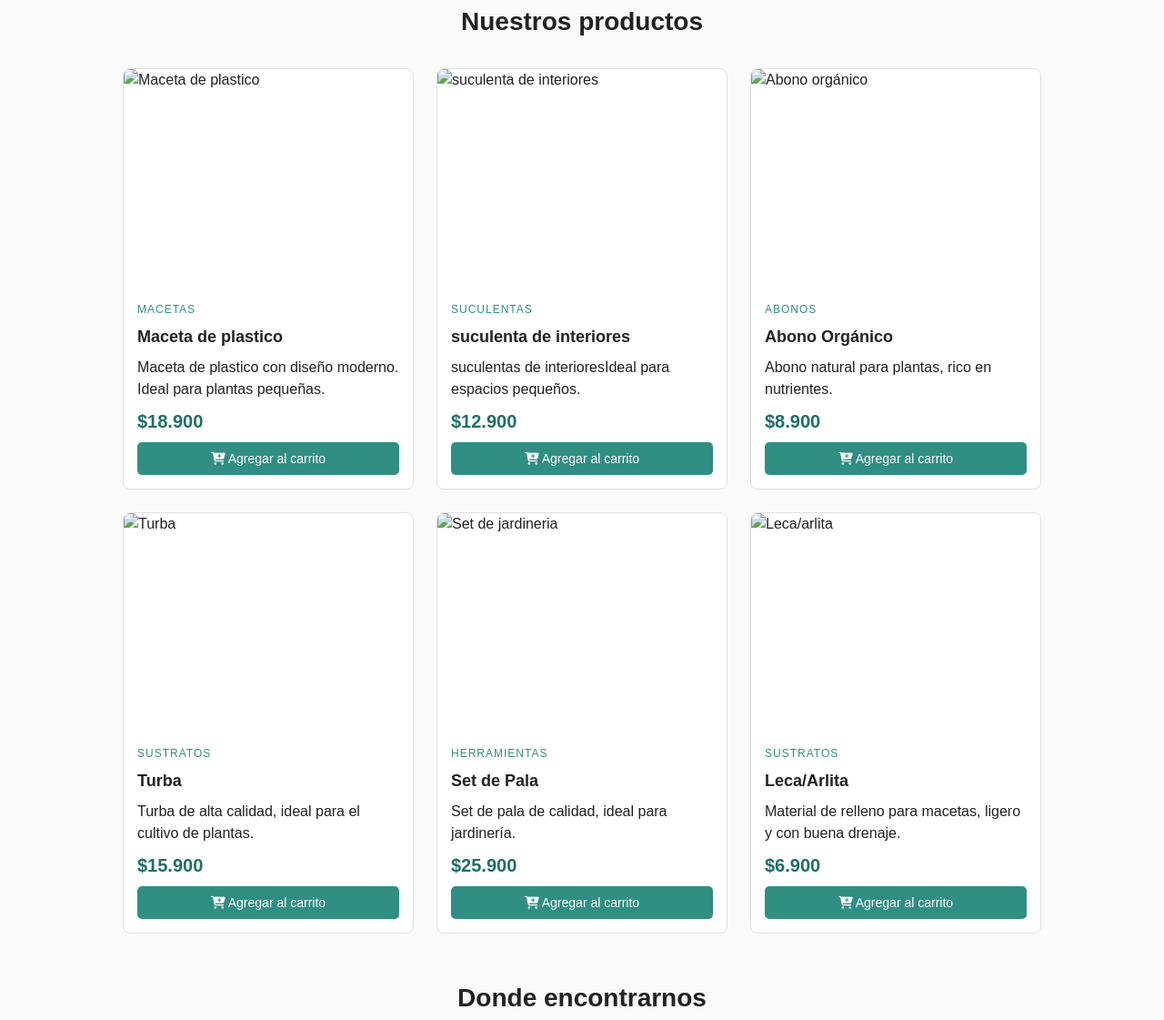
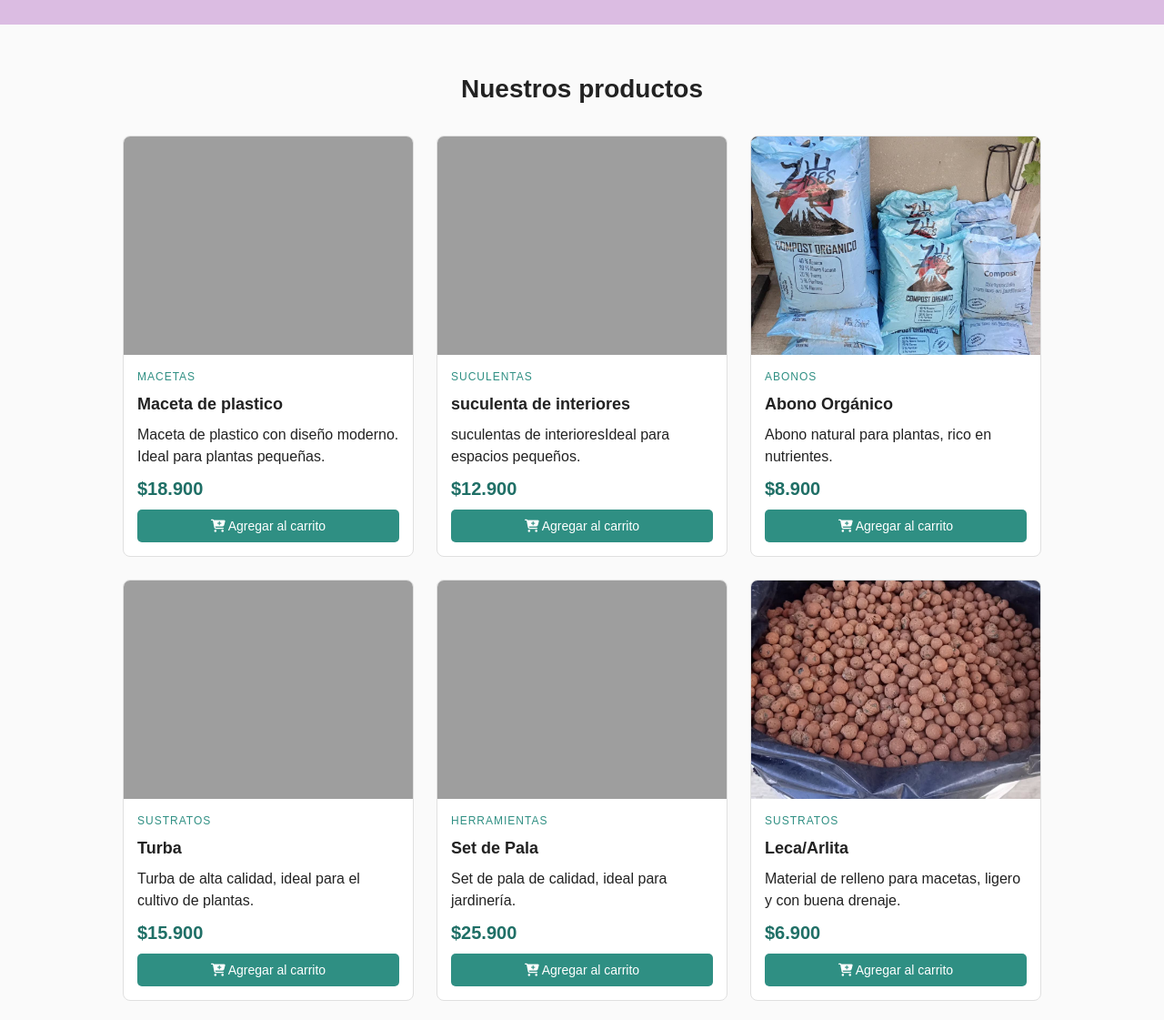
Before and after one commit to maite-numis29/proyecto-pagweb, a plain HTML site: page index.html in a window 1280 px wide. Shown: the part 359-1480 px from the top of the page at 91% size. Drawn offline with Linux system fonts and the light colour scheme; the site is published under a folder, as on GitHub Pages, so addresses that start at the root find nothing.

Commit message:
Corregir ruta de CSS en index.html

```diff
--- a/index.html
+++ b/index.html
@@ -6,7 +6,7 @@
   <meta name="viewport" content="width=device-width, initial-scale=1.0">
   <title>Vivero Marino</title>
   <link rel="stylesheet" href="https://cdnjs.cloudflare.com/ajax/libs/font-awesome/6.5.2/css/all.min.css">
-  <link rel="stylesheet" href="css/style.css">
+  <link rel="stylesheet" href="CSS/style.css">
 
 </head>
 
@@ -17,7 +17,7 @@
     <!-- fila superior -->
     <div class="contenedor barra-nav">
       <a href="index.html" class="logo">
-        <img src="/vivero-marino/imgs/Cartel-hoja-a4/logo.png" alt="Logo Vivero Marino" width="100">
+        <img src="vivero-marino/imgs/Cartel-hoja-a4/logo.png" alt="Logo Vivero Marino" width="100">
       </a>
       <form action="#" method="GET" class="buscador-header">
         <input type="text" placeholder="Buscar plantas, macetas..." name="q" required>
@@ -59,7 +59,7 @@
 
         <!-- Card 1 -->
         <article class="card">
-          <img src="/vivero-marino/imgs/macetas.jpg" alt="Maceta de plastico">
+          <img src="vivero-marino/imgs/macetas.jpg" alt="Maceta de plastico">
           <div class="card-info">
             <span class="categoria">Macetas</span>
             <h3>Maceta de plastico</h3>
@@ -71,7 +71,7 @@
 
         <!-- Card 2 -->
         <article class="card">
-          <img src="/vivero-marino/imgs/suculentas.jpg" alt="suculenta de interiores">
+          <img src="vivero-marino/imgs/suculentas.jpg" alt="suculenta de interiores">
           <div class="card-info">
             <span class="categoria">suculentas</span>
             <h3>suculenta de interiores</h3>
@@ -83,7 +83,7 @@
 
         <!-- Card 3 -->
         <article class="card">
-          <img src="/vivero-marino/imgs/abono.jpeg" alt="Abono orgánico">
+          <img src="vivero-marino/imgs/abono.jpeg" alt="Abono orgánico">
           <div class="card-info">
             <span class="categoria">Abonos</span>
             <h3>Abono Orgánico</h3>
@@ -95,7 +95,7 @@
 
         <!-- Card 4 -->
         <article class="card">
-          <img src="/vivero-marino/imgs/turba.jpg" alt="Turba">
+          <img src="vivero-marino/imgs/turba.jpg" alt="Turba">
           <div class="card-info">
             <span class="categoria">sustratos</span>
             <h3>Turba</h3>
@@ -107,7 +107,7 @@
 
         <!-- Card 5 -->
         <article class="card">
-          <img src="/Vivero-Marino/imgs/set de jardineria.jpg" alt="Set de jardineria">
+          <img src="Vivero-Marino/imgs/set de jardineria.jpg" alt="Set de jardineria">
           <div class="card-info">
             <span class="categoria">Herramientas</span>
             <h3>Set de Pala</h3>
@@ -119,7 +119,7 @@
 
         <!-- Card 6 -->
         <article class="card">
-          <img src="/vivero-marino/imgs/leca.jpeg" alt="Leca/arlita">
+          <img src="vivero-marino/imgs/leca.jpeg" alt="Leca/arlita">
           <div class="card-info">
             <span class="categoria">sustratos</span>
             <h3>Leca/Arlita</h3>
```
